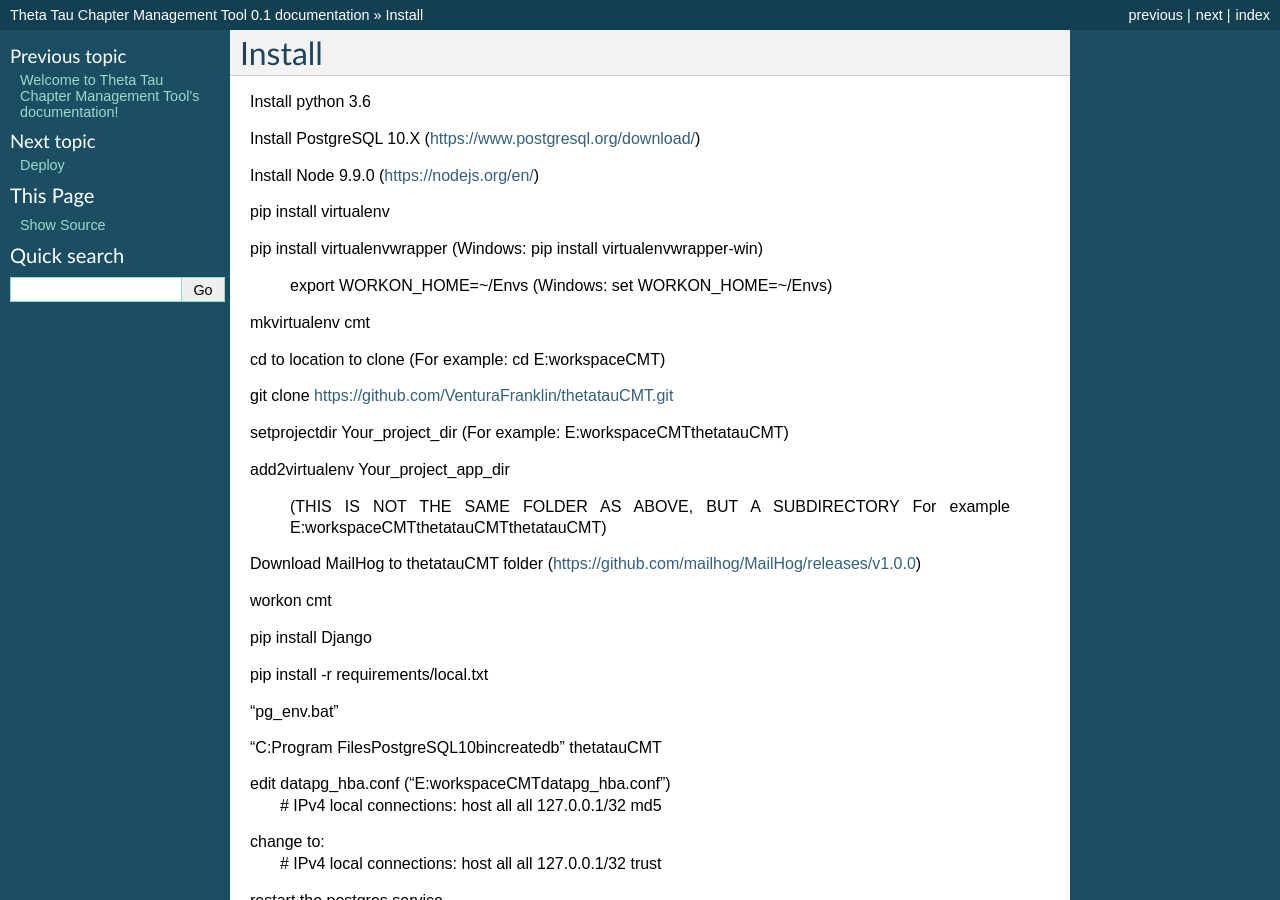
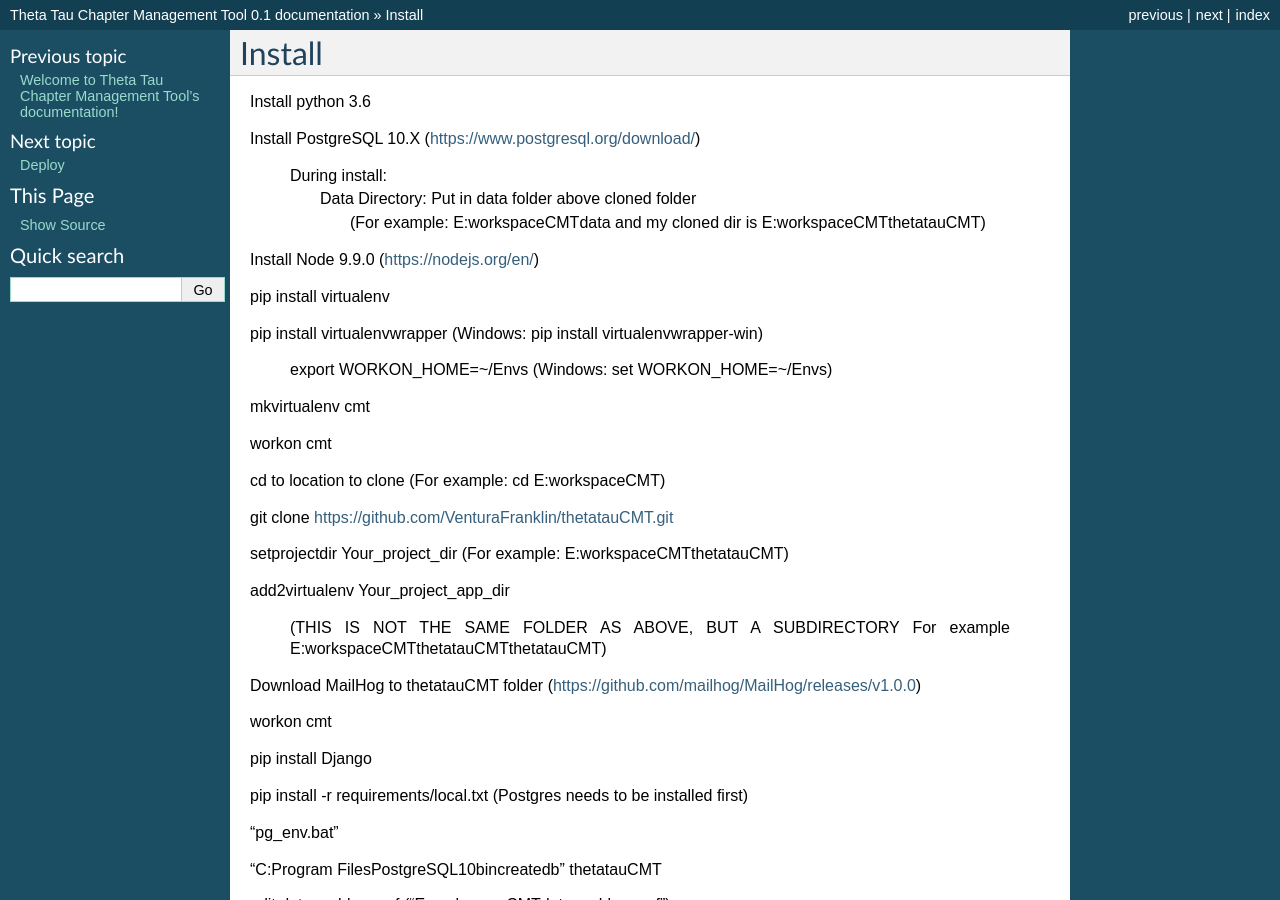
Before and after one commit to ThetaTau/CMT, a Sphinx documentation site: the page built from docs/install.rst, in a window 1280 px wide and 900 px high. Built offline with Sphinx 7.4.7, drawn with Linux system fonts in a browser that asks for light colours; pages that are not in the unit, such as notebooks, are missing from menus.

Commit message:
Postgres install info

```diff
--- a/docs/install.rst
+++ b/docs/install.rst
@@ -4,6 +4,10 @@ Install
 Install python 3.6
 
 Install PostgreSQL 10.X (https://www.postgresql.org/download/)
+
+    During install:
+        Data Directory: Put in data folder above cloned folder
+            (For example: E:\workspace\CMT\data and my cloned dir is E:\workspace\CMT\thetatauCMT)
 
 Install Node 9.9.0 (https://nodejs.org/en/)
 
@@ -14,6 +18,8 @@ pip install virtualenvwrapper (Windows: pip install virtualenvwrapper-win)
     export WORKON_HOME=~/Envs (Windows: set WORKON_HOME=~/Envs)
 
 mkvirtualenv cmt
+
+workon cmt
 
 cd to location to clone (For example: cd E:\workspace\CMT)
 
@@ -31,7 +37,7 @@ workon cmt
 
 pip install Django
 
-pip install -r requirements/local.txt
+pip install -r requirements/local.txt (Postgres needs to be installed first)
 
 
 "pg_env.bat"
```
